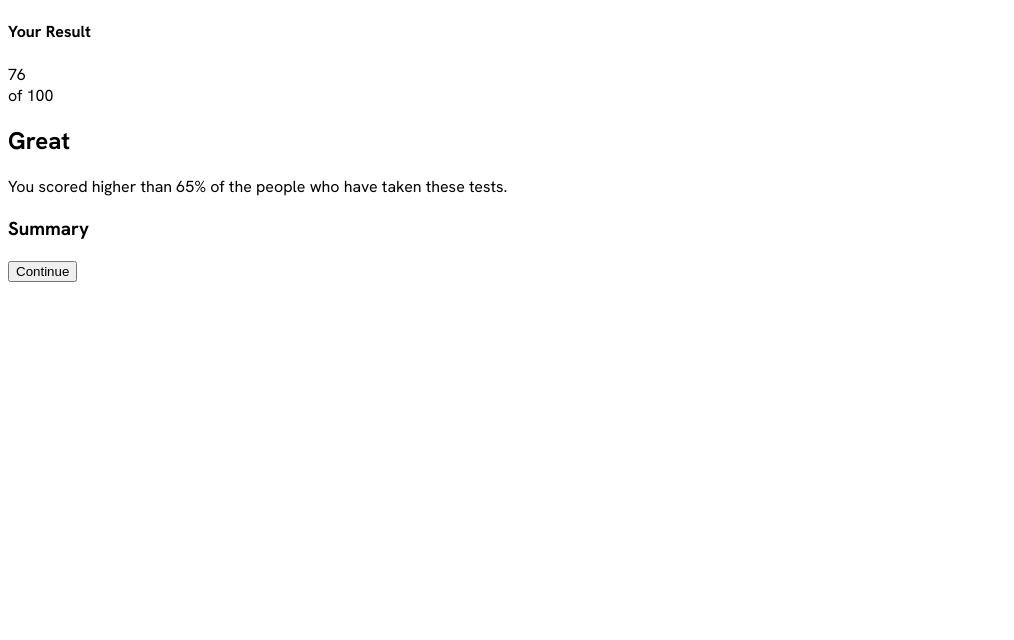
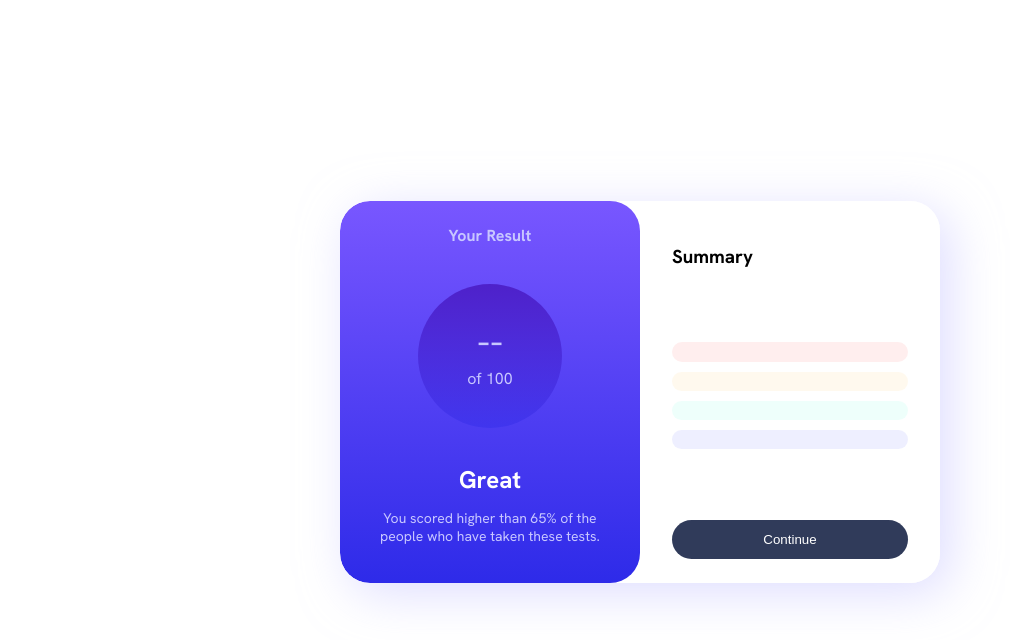
Before and after one commit to Eldoov/Portfolio, a plain HTML site: page Web101/results-summary-component-main/index.html in a window 1280 px wide. Shown: the whole page, without its empty margins (0-1014 px from the left). Drawn offline with Linux system fonts and the light colour scheme.

Commit message:
update res-sum

```diff
--- a/Web101/results-summary-component-main/index.html
+++ b/Web101/results-summary-component-main/index.html
@@ -14,7 +14,7 @@
     <div class="left-container">
       <h4>Your Result</h4>
       <div class="circle">
-        <div id="res">76</div>
+        <div id="res">--</div>
         of 100
       </div>
       <h2>Great</h2>
@@ -22,11 +22,11 @@
     </div>
     <div class="right-container">
       <h3>Summary</h3>
-      <div class="score">
-        <div id="state0"></div>
-        <div id="state1"></div>
-        <div id="state2"></div>
-        <div id="state3"></div>
+      <div class="summary">
+        <div id="stats0" class="score-item"></div>
+        <div id="stats1" class="score-item"></div>
+        <div id="stats2" class="score-item"></div>
+        <div id="stats3" class="score-item"></div>
       </div>
       <button>Continue</button>
     </div>
--- a/Web101/results-summary-component-main/scirpt.js
+++ b/Web101/results-summary-component-main/scirpt.js
@@ -0,0 +1,5 @@
+fetch("data.json").then(response =>
+    response.json()
+).then(json =>
+    console.log(json)
+);
--- a/Web101/results-summary-component-main/style.css
+++ b/Web101/results-summary-component-main/style.css
@@ -16,4 +16,147 @@
 
 body {
     font-family: 'Hanken Grotesk';
+    min-height: 96vh;
+    min-width: 375px;
+    display: flex;
+    align-items: center;
+    background-color: var(--persianblue);
 }
+
+main {
+    margin: auto;
+    display: grid;
+    grid-template-columns: 50% 50%;
+    width: 600px;
+    overflow: hidden;
+    border-radius: 30px;
+    box-shadow: 10px 10px 50px hsla(241, 100%, 89%, 60%);
+}
+
+.left-container, .right-container {
+    display: flex;
+    flex-direction: column;
+}
+
+.left-container {
+    padding: 1.5rem 2.5rem;
+    color: var(--lavender);
+    align-items: center;
+    background-image: linear-gradient(var(--lightslateblue), var(--lightroyalblue));
+    border-radius: 30px;
+}
+
+.circle {
+    display: flex;
+    flex-direction: column;
+    align-items: center;
+    border-radius: 50%;
+    width: 80px;
+    height: 80px;
+    padding: 2rem;
+    background-image: linear-gradient(var(--violetblue), hsla(241, 81%, 54%, 40%));
+    margin: 1rem 0;
+}
+
+#res {
+    font-size: 40px;
+}
+
+h2 {
+    color: white;
+    margin-bottom: 0;
+}
+
+h4 {
+    margin-top: 0;
+}
+
+.left-container p {
+    font-size: 14px;
+    text-align: center;
+}
+
+.right-container {
+    padding: 1.5rem 2rem;
+    background-color: white;
+    gap: 10px;
+    justify-content: space-between;
+}
+
+.summary {
+    display: flex;
+    flex-direction: column;
+    gap: 10px;
+    margin-bottom: 1rem;
+}
+
+.score-item {
+    padding: 0.6rem;
+    border-radius: 10px;
+    display: flex;
+    justify-content: space-between;
+    font-size: 14px;
+}
+
+.score-item img {
+    width: 1rem;
+    padding-right: 0.6rem;
+}
+
+.stats {
+    display: flex;
+}
+
+.score {
+    color: gray;
+}
+
+span {
+    color: var(--darkblue);
+    font-weight: 700;
+}
+
+#stats0 {
+    background-color: hsla(0, 100%, 67%, 10%);
+    color: var(--lightred);
+}
+
+#stats1 {
+    background-color: hsla(39, 100%, 67%, 10%);
+    color: var(--orangeyellow);
+}
+
+#stats2 {
+    background-color: hsla(166, 100%, 67%, 10%);
+    color: var(--greenteal);
+}
+
+#stats3 {
+    background-color: hsla(234, 100%, 67%, 10%);
+    color: var(--cobaltblue);
+}
+
+button {
+    background-color: var(--darkblue);
+    color: white;
+    border-radius: 50px;
+    padding: 0.75rem 0;
+    border: none;
+    cursor: pointer;
+}
+
+button:hover {
+    background-image: linear-gradient(var(--lightslateblue), var(--lightroyalblue));
+}
+
+.hidden {
+    display: none;
+}
+
+@media screen and (max-width: 800px) {
+    main {
+        display: flex;
+        flex-direction: column;
+        margin: 0 1rem;
+    }
+}
```
